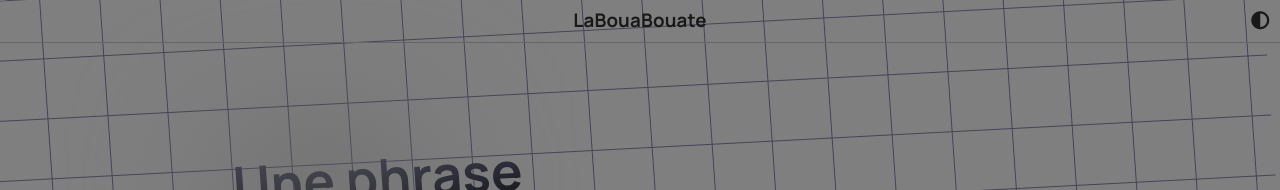
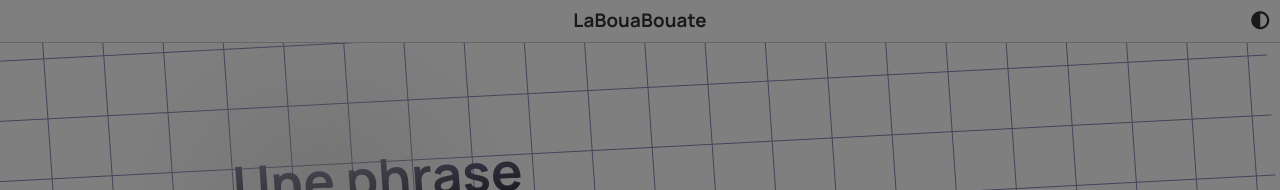
Before and after one commit to leobouard/leobouard.github.io, a Jekyll site: the page built from _pages/blog.html, in a window 1280 px wide. Shown: the top 190 px of the page. Built offline with Jekyll 4.4.1, drawn with Linux system fonts in a browser that asks for light colours; nearby versions of some CDN libraries; some web fonts are replaced.

Commit message:
Update header.scss

```diff
--- a/_sass/header.scss
+++ b/_sass/header.scss
@@ -3,6 +3,7 @@ header {
     width: 100%;
     justify-content: center;
     border-bottom: 1px solid var(--mediumaccent);
+    background: var(--background);
 }
 
 header a {
```
